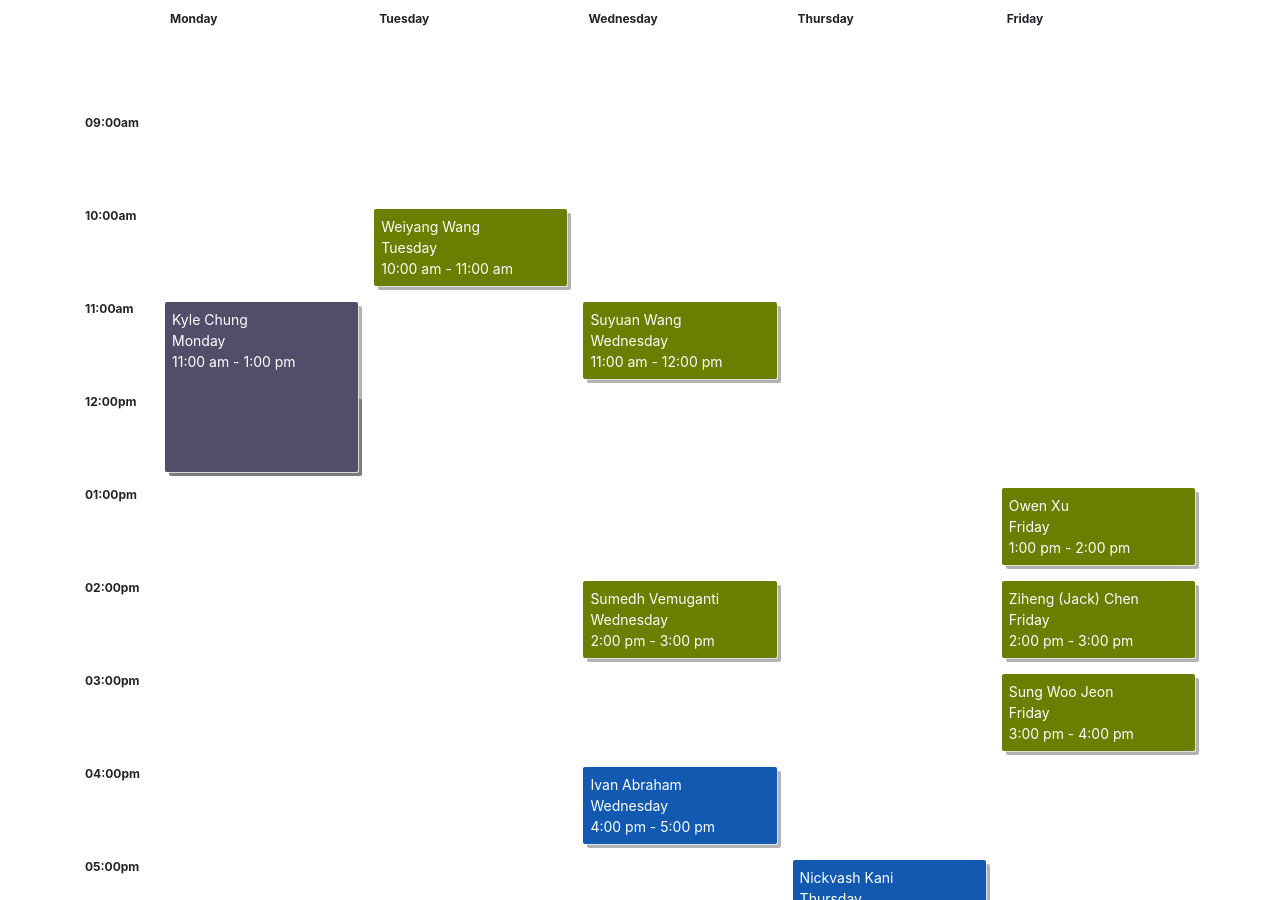
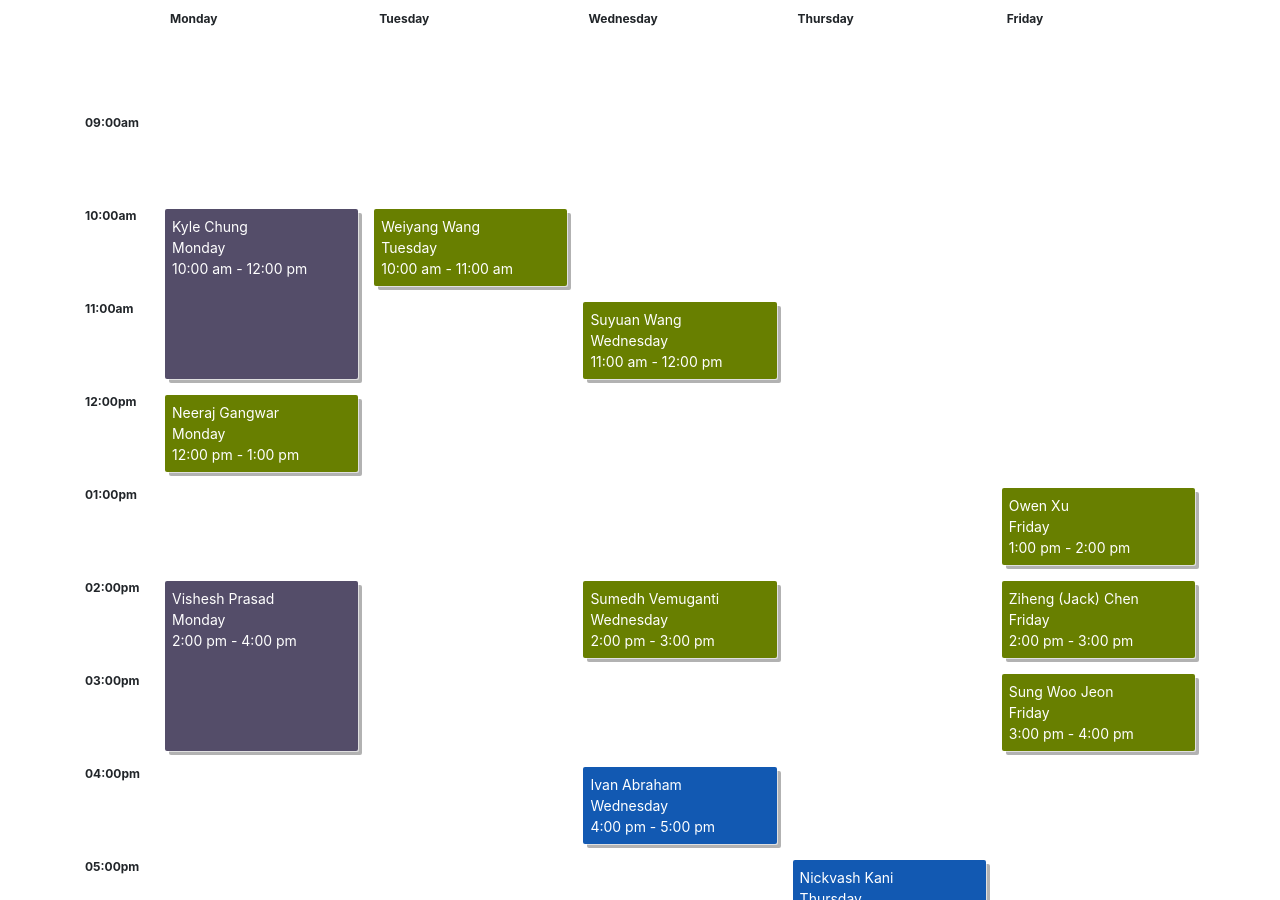
Before and after one commit to UIUC-ECE374B/su25, a Jekyll site: the page built from office_hours.md, in a window 1280 px wide and 900 px high, scrolled down 1010 px. Built offline with Jekyll 4.4.1, drawn with Linux system fonts in a browser that asks for light colours.

Commit message:
Adding OHs

```diff
--- a/_data/people.yml
+++ b/_data/people.yml
@@ -315,6 +315,12 @@
     role: ugrad
     image: /img/people/visheh.png
     bio: Undergraduate Researcher
+    OHs:
+      OH1:
+        time-start: "14:00"
+        time-end: "16:00"
+        day: Monday
+        location:
 
 anirudh:
     display_name: "Anirudh Kumar"
@@ -705,8 +711,8 @@
     bio: Undergraduate Course Assistant
     OHs:
       OH1:
-        time-start: "11:00"
-        time-end: "13:00"
+        time-start: "10:00"
+        time-end: "12:00"
         day: Monday
         location:
 
```
